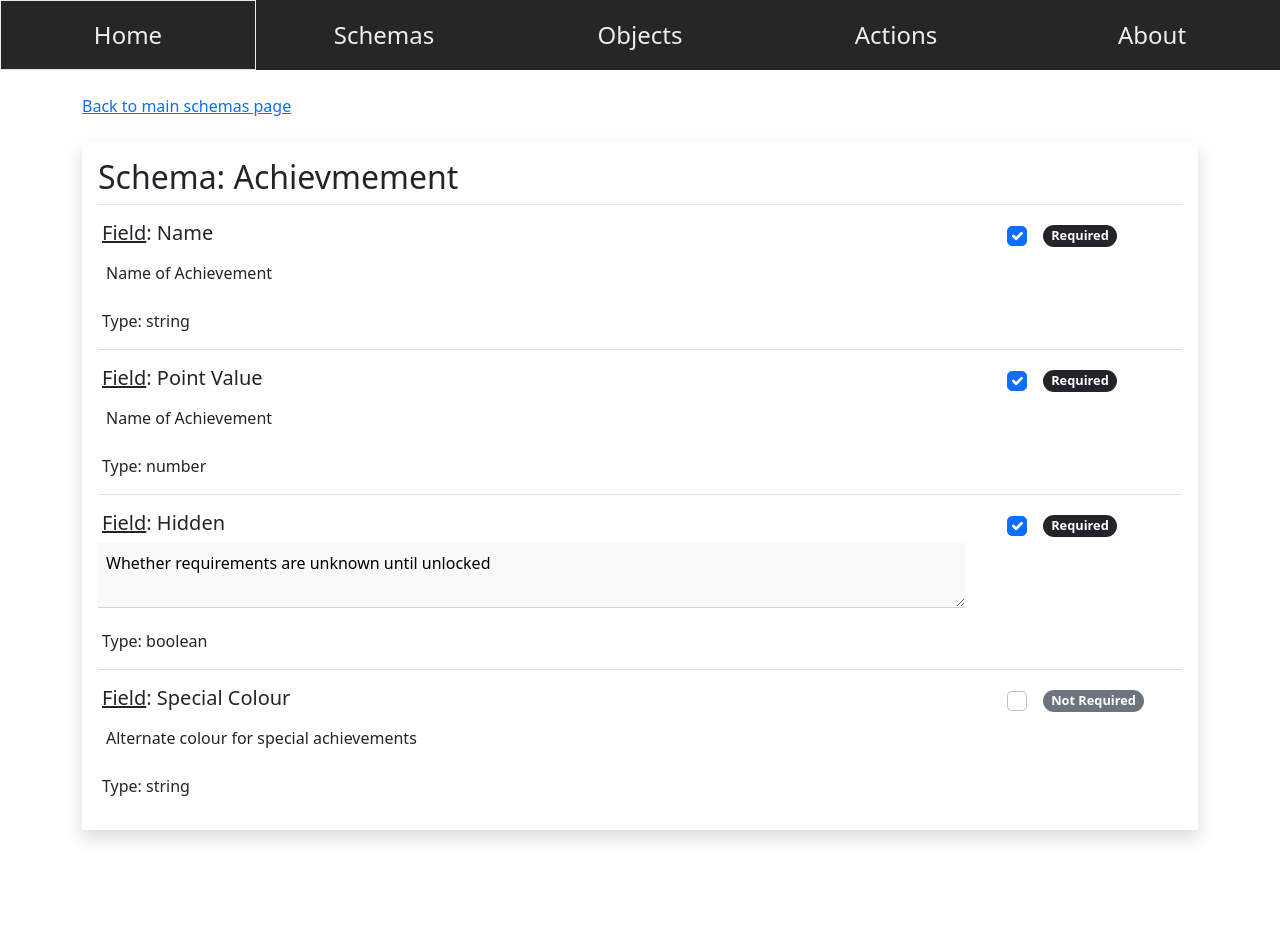
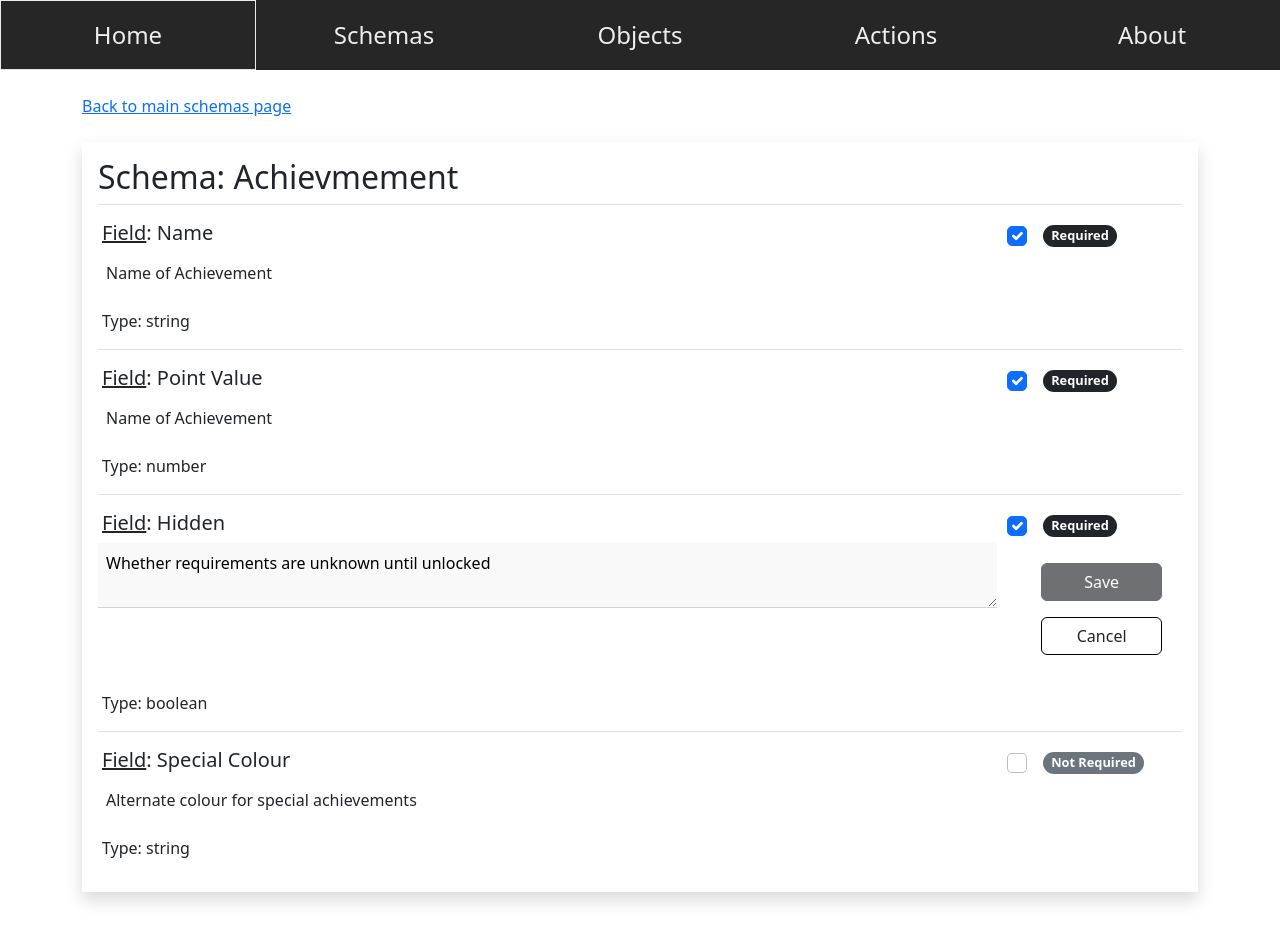
Before and after one commit to LizardLeliel/api-creator, a Vue app: page /schemas/Achievmement in a window 1280 px wide. Both pictures are taken after a click on the element "Whether requirements are unknown until unlocked". Shown: the top 942 px of the page. Built offline with nearby package versions, Linux system fonts and the light colour scheme.

Commit message:
A field's description can now be edited (with funcationality to allow cancelling an edit)

```diff
--- a/src/components/SchemaFieldEdit.vue
+++ b/src/components/SchemaFieldEdit.vue
@@ -14,10 +14,27 @@
         </h5>
 
 
-        <p class="description-preview" v-if="!isEditingDescription" @click="toggleEditingDescription()"> {{ field.description }} </p>
-        <div v-if="isEditingDescription">
-            <textarea ref="editDescBox" class="write-description-name" :v-model="editDescription">{{ editDescription }}</textarea>
+        <div class="row fit-content">
+            <div class="col-10" v-if="!isEditingDescription">
+                <p class="description-preview" @click="toggleEditingDescription()"> {{ field.description }} </p>
+            </div>
 
+            <div class="col-10" v-if="isEditingDescription">
+                <textarea ref="editDescBox" class="write-description-name" v-model="editDescription"></textarea>
+            </div>
+
+            <div class="editButtonContainer col-2" v-if="isEditingDescription">
+                <div class="buttonWrapper">
+                    <button :disabled="descriptionChanged" :class="{ disabled: descriptionChanged }" class="btn btn-dark" type="button"
+                        @click="saveDescriptionEdit">
+                        Save
+                    </button>
+                    <button class="btn btn-sceondary cancel-btn" type="button"
+                        @click="cancelDescriptionEdit">
+                        Cancel
+                    </button>
+                </div>
+            </div>
         </div>
         <div class="row ps-1">
             <div class="col-12"> Type: {{field.type}} </div>
@@ -28,7 +45,7 @@
 
 
 <script setup lang="ts">
-    import { ref, inject, watch } from 'vue';
+    import { ref, inject, watch, computed } from 'vue';
     import { Schema, SchemaFieldClass } from '@/models/schemas';
 
     import { SchemaStore } from '@/stores/schemaStore';
@@ -41,14 +58,17 @@
 
     const schema = <Schema>inject('schema');
 
-    let editRequired = ref(props.field.required);
-    let editDescription = ref(props.field.description);
-    // let editLabel = ref(props.field.label);
-    let editType = ref(props.field.type);
+    const editRequired = ref(props.field.required);
+    const editDescription = ref(props.field.description);
+    const editType = ref(props.field.type);
 
-    let isEditingDescription = ref(false);
+    const isEditingDescription = ref(false);
 
     const editDescBox = ref<HTMLTextAreaElement | null>(null);
+
+    const descriptionChanged = computed(() => {
+        return editDescription.value == props.field.description;
+    });
 
     watch(editDescBox, (newValue, oldValue) => {
         if (newValue != null) {
@@ -65,19 +85,49 @@
     function toggleEditingDescription() {
         isEditingDescription.value = !isEditingDescription.value;
     }
+
+    function cancelDescriptionEdit() {
+        isEditingDescription.value = false;
+        editDescription.value = props.field.description;
+    }
+
+    function saveDescriptionEdit() {
+        isEditingDescription.value = false;
+        schemasStore.changeSchemaFieldDescription(schema.name, props.field.label, editDescription.value);
+    }
 </script>
 
 
 
 
 <style scoped lang="scss">
+
+.cancel-btn {
+    border: 1px solid black;
+
+    &:hover {
+        background-color: lightgray;
+        border: 1px solid black;
+    }
+}
+
+.editButtonContainer {
+    .buttonWrapper {
+        padding: 20px;
+
+        button {
+            width: 100%;
+            margin-bottom: 16px;
+        }
+    }
+}
+
 .description-preview {
-    width: 80%;
     padding: .5rem;
 
     cursor: pointer;
     &:hover {
-        text-decoration: underline dotted;
+        text-decoration: underline dotted black;
     }
 }
 
@@ -85,7 +135,7 @@
     border: 0px;
 
     border-bottom: 1px solid lightgray;
-    width: 80%;
+    width: 100%;
 
     min-height: min-content;
 
```
